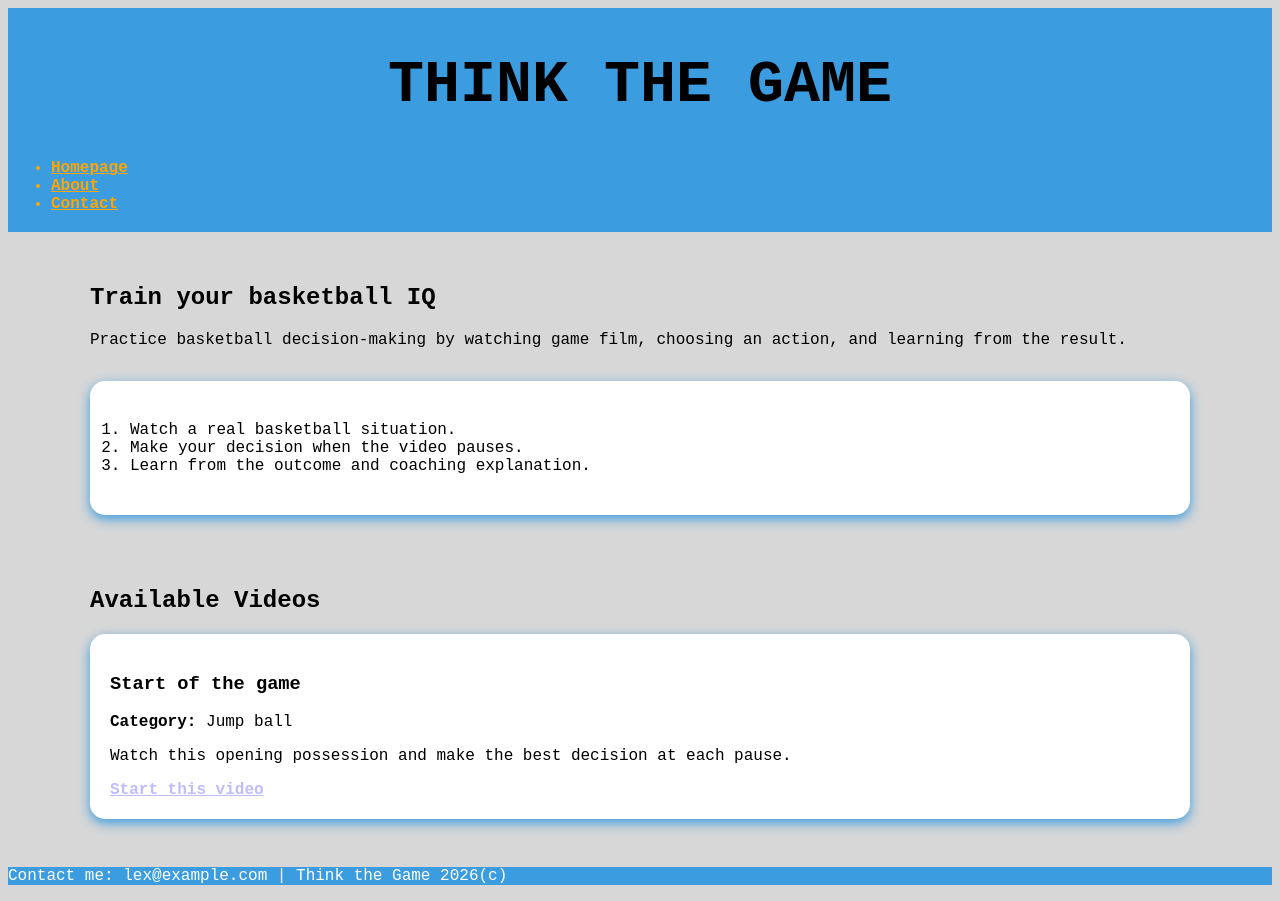
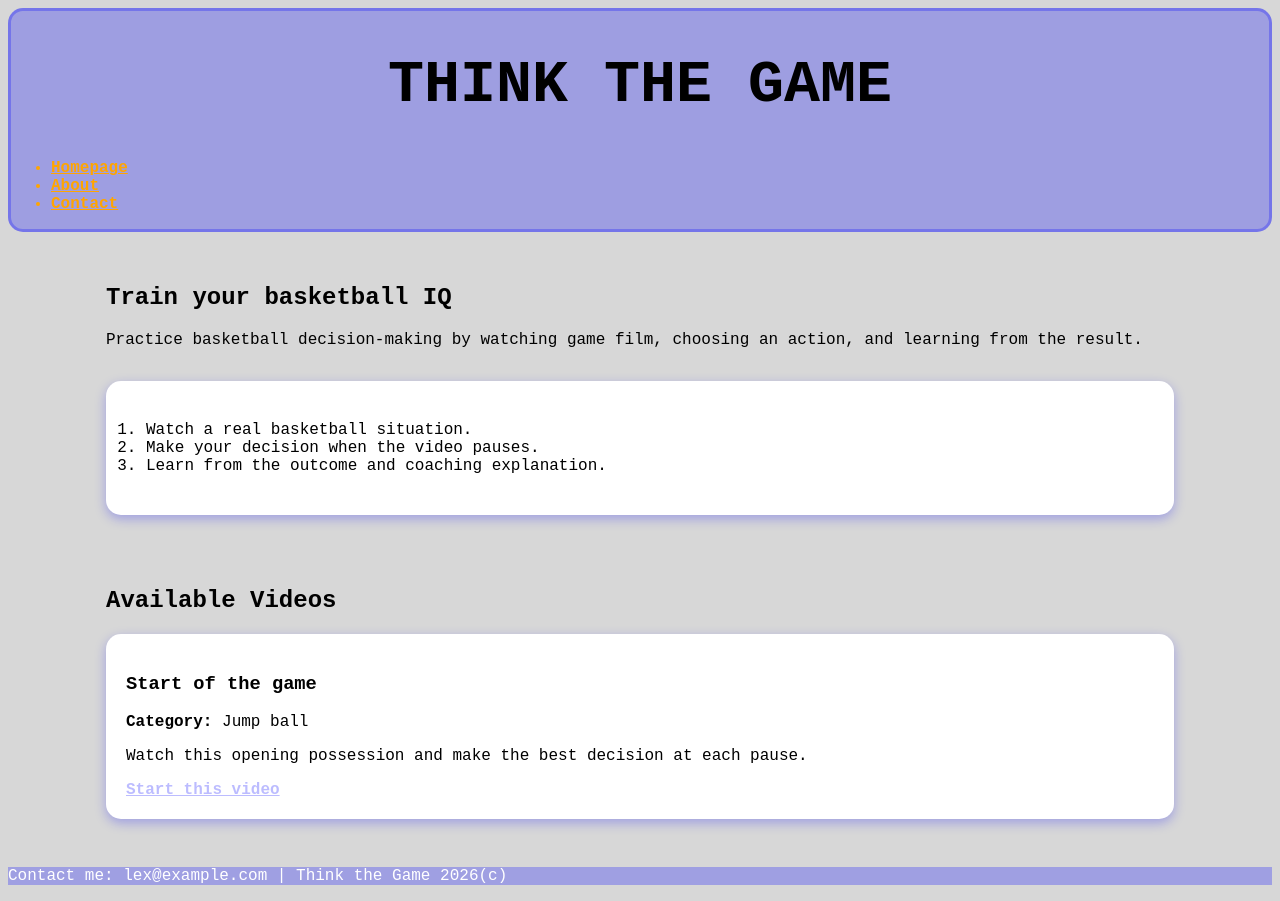
Before and after one commit to afong7/basketball_app, a Flask app: page / in a window 1280 px wide. Run offline with Flask 3, Linux system fonts and the light colour scheme.

Commit message:
updated style rules

```diff
--- a/basketball_decision_web/static/style.css
+++ b/basketball_decision_web/static/style.css
@@ -1,6 +1,7 @@
 * {
     /* font-family: 'Lucida Sans', 'Lucida Sans Regular', 'Lucida Grande', 'Lucida Sans Unicode', Geneva, Verdana, sans-serif; */
     font-family: 'Courier New', serif;
+    box-sizing: border-box;
 }
 
 #title {
@@ -15,7 +16,7 @@ ul {
 
 body {
     background-color: rgb(215,215,215);
-    border-color: rgb(60, 156, 224);
+    border-color: rgba(0, 0, 255, 0.261);
 }
 
 a {
@@ -23,9 +24,10 @@ a {
 }
 
 header {
-    background-color: rgb(60, 156, 224);
+    background-color: rgba(0, 0, 255, 0.261);
     color: black;
-    border: 3px rgb(60, 156, 224) solid;
+    border: 3px rgba(0, 0, 255, 0.261) solid;
+    border-radius: 15px;
 }
 
 .hero h2 {
@@ -53,14 +55,14 @@ nav:hover a {
 .video-card {
     background-color: #fff;
     border-radius: 15px;
-    box-shadow: 0px 4px 12px rgb(60, 156, 224);
+    box-shadow: 0px 4px 12px rgba(0, 0, 255, 0.261);
     padding: 1.25rem;
 }
 
 .how-card {
     background-color: #fff;
     border-radius: 15px;
-    box-shadow: 0px 4px 12px rgb(60, 156, 224);
+    box-shadow: 0px 4px 12px rgba(0, 0, 255, 0.261);
     padding: 2.5rem;
 }
 
@@ -90,7 +92,7 @@ footer {
     /* margin-top: 10px;
     padding: 50%;
     text-align: center; */
-    background-color: rgb(60, 156, 224);
+    background-color: rgba(0, 0, 255, 0.261);
     color: #fff;
 }
 
```
